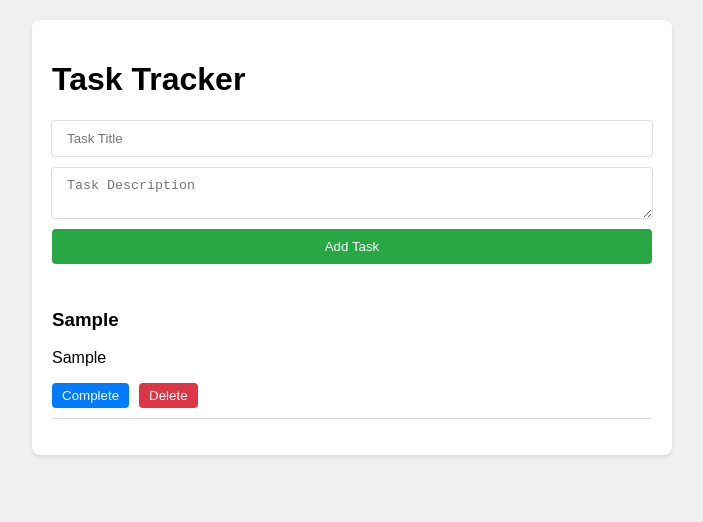
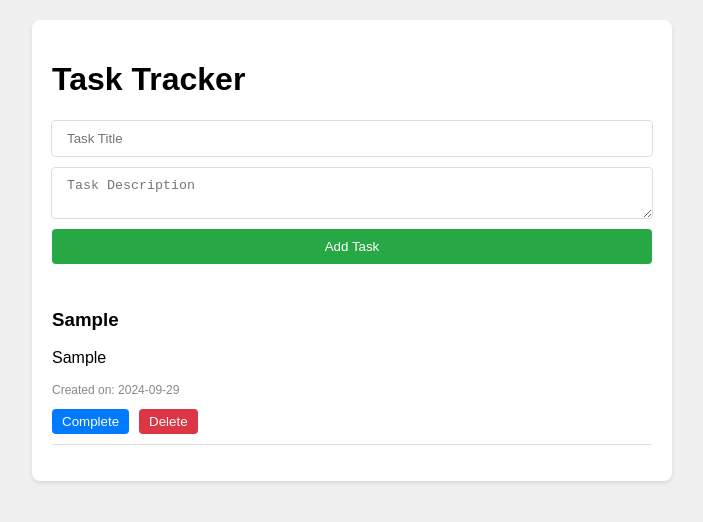
Before and after one commit to starandry/Todo-list, a React (Vite) app: page / in a window 1280 px wide. Both pictures are taken after typing "Sample", "Sample" into the empty fields and a click on the button "Add Task". Shown: the top 522 px of the page, without its empty margins (288-991 px from the left). Built offline with nearby package versions, Linux system fonts and the light colour scheme.

Commit message:
add date

```diff
--- a/src/App.tsx
+++ b/src/App.tsx
@@ -1,4 +1,4 @@
-import React, { useState } from 'react';
+import React, { useState, useEffect } from 'react';
 import TaskList from './components/TaskList';
 import styles from './App.module.scss';
 
@@ -7,12 +7,18 @@ interface Task {
     title: string;
     description: string;
     completed: boolean;
+    date: string;
 }
 
 const App: React.FC = () => {
     const [tasks, setTasks] = useState<Task[]>([]);
     const [title, setTitle] = useState('');
     const [description, setDescription] = useState('');
+
+    const getCurrentDate = (): string => {
+        const today = new Date();
+        return today.toISOString().split('T')[0];
+    };
 
     const addTask = () => {
         if (title.trim()) {
@@ -21,6 +27,7 @@ const App: React.FC = () => {
                 title,
                 description,
                 completed: false,
+                date: getCurrentDate(),
             };
             setTasks([...tasks, newTask]);
             setTitle('');
@@ -39,6 +46,22 @@ const App: React.FC = () => {
     const deleteTask = (taskId: number) => {
         setTasks(tasks.filter((task) => task.id !== taskId));
     };
+
+    const carryOverIncompleteTasks = () => {
+        const today = getCurrentDate();
+        setTasks((prevTasks) =>
+            prevTasks.map((task) => {
+                if (!task.completed && task.date !== today) {
+                    return { ...task, date: today };
+                }
+                return task;
+            })
+        );
+    };
+
+    useEffect(() => {
+        carryOverIncompleteTasks();
+    }, []);
 
     return (
         <div className={styles.app}>
--- a/src/components/Task/Task.module.scss
+++ b/src/components/Task/Task.module.scss
@@ -1,14 +1,13 @@
 .task {
   border-bottom: 1px solid #ddd;
   padding: 10px 0;
-  transition: background-color 0.3s ease, color 0.3s ease; /* Плавный переход для цвета и фона */
 
   &.completed {
     h3 {
       text-decoration: line-through;
     }
-    background-color: #e0ffe0; /* Задний фон для выполненной задачи */
-    color: #555; /* Цвет текста для выполненной задачи */
+    background-color: #e0ffe0;
+    color: #555;
   }
 
   .actions {
@@ -38,4 +37,10 @@
       }
     }
   }
+
+  .date {
+    font-size: 12px;
+    color: #888;
+    margin-top: 5px;
+  }
 }
--- a/src/components/Task/Task.tsx
+++ b/src/components/Task/Task.tsx
@@ -6,15 +6,17 @@ interface TaskProps {
     title: string;
     description: string;
     completed: boolean;
+    date: string;
     onToggle: (id: number) => void;
     onDelete: (id: number) => void;
 }
 
-const Task: React.FC<TaskProps> = ({ id, title, description, completed, onToggle, onDelete }) => {
+const Task: React.FC<TaskProps> = ({ id, title, description, completed, date, onToggle, onDelete }) => {
     return (
         <div className={`${styles.task} ${completed ? styles.completed : ''}`}>
             <h3>{title}</h3>
             <p>{description}</p>
+            <p className={styles.date}>Created on: {date}</p>
             <div className={styles.actions}>
                 <button onClick={() => onToggle(id)}>
                     {completed ? 'Undo' : 'Complete'}
--- a/src/components/TaskList/TaskList.tsx
+++ b/src/components/TaskList/TaskList.tsx
@@ -8,6 +8,7 @@ interface TaskListProps {
         title: string;
         description: string;
         completed: boolean;
+        date: string;
     }[];
     onToggle: (id: number) => void;
     onDelete: (id: number) => void;
@@ -27,6 +28,7 @@ const TaskList: React.FC<TaskListProps> = ({ tasks, onToggle, onDelete }) => {
                     title={task.title}
                     description={task.description}
                     completed={task.completed}
+                    date={task.date}
                     onToggle={onToggle}
                     onDelete={onDelete}
                 />
```
